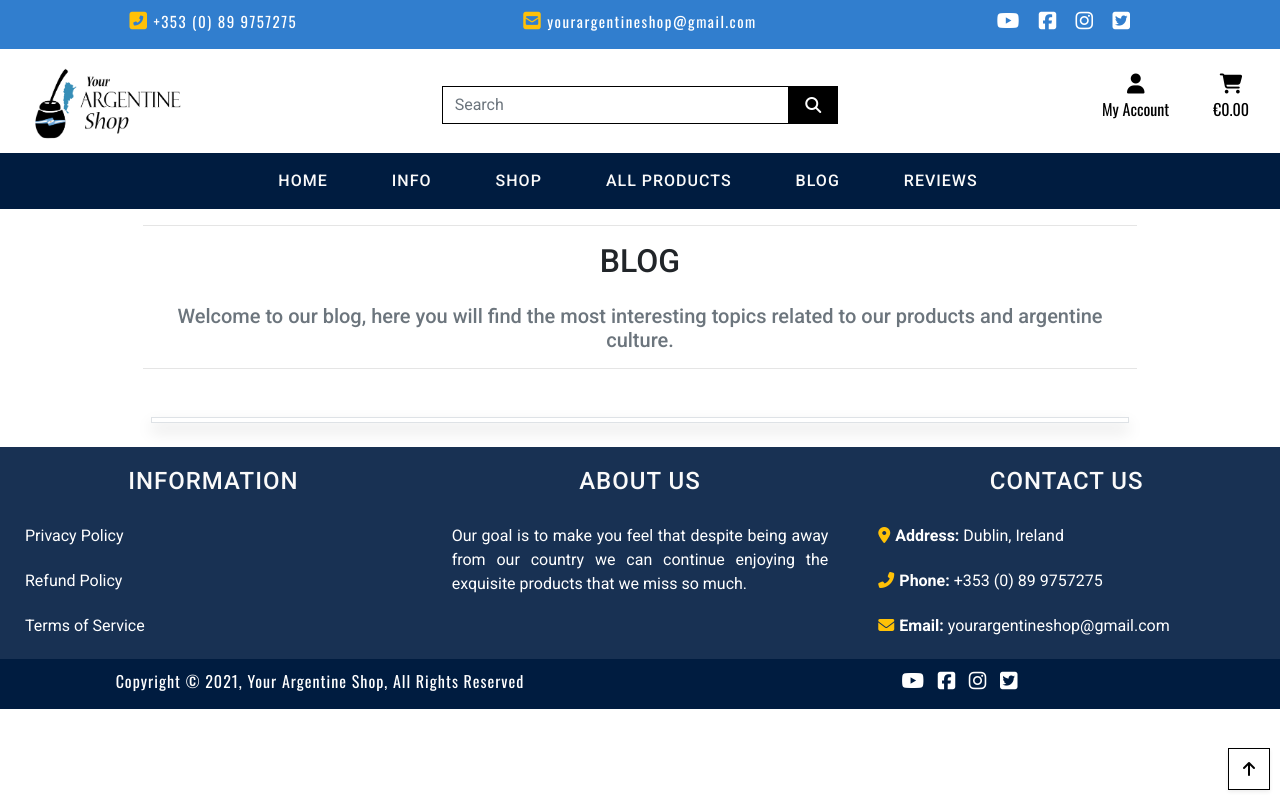
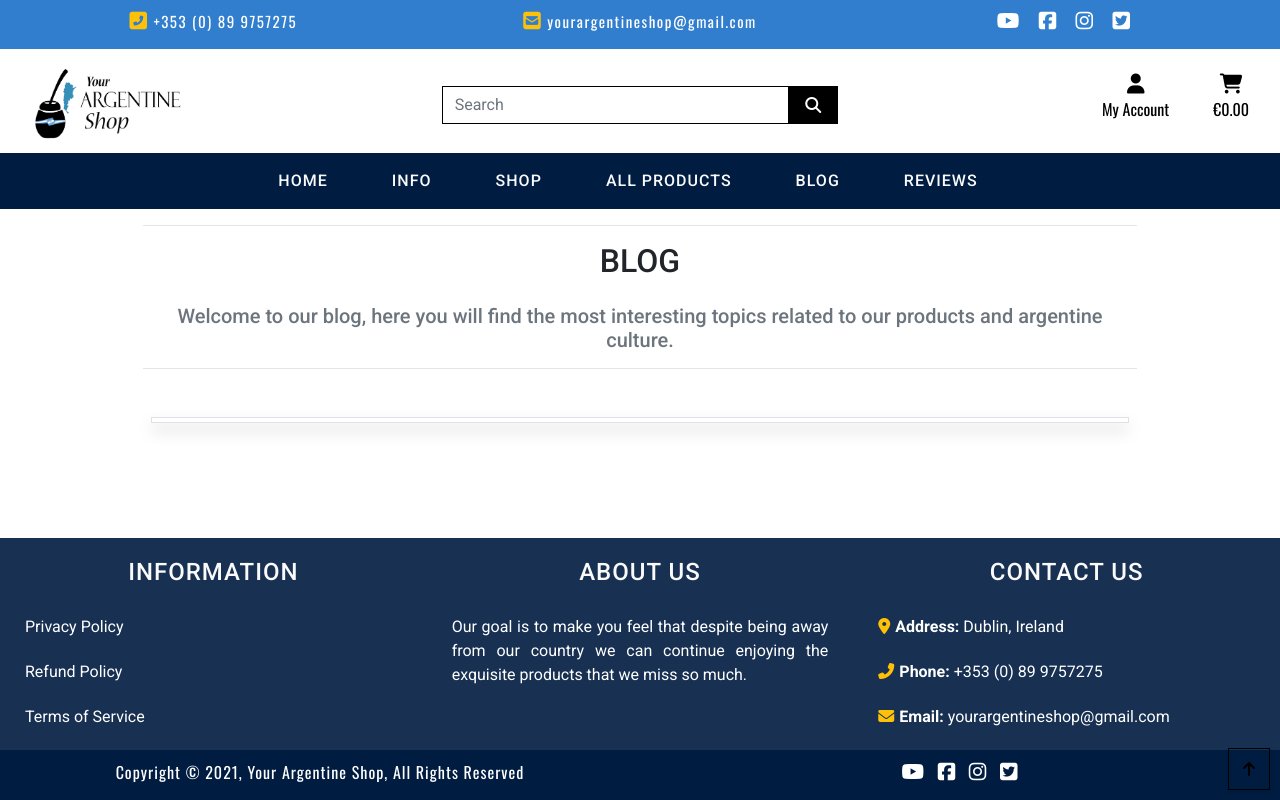
Before and after one commit to cotebarrientos/4th-milestone-project-your-argentine-shop, a Django app: page /blog/ in a window 1280 px wide. Run offline with Django 3.2, Linux system fonts and the light colour scheme; data that the repository does not hold is empty; some libraries are stand-ins or nearby versions.

Commit message:
Fix footer issue
I've corrected the problem with the footer position, since it didn't
adapt correctly to the amount of elements within each web page, and it
didn't stay at the bottom. For it I created a stinky footer, looking
to correct this issue.

```diff
--- a/home/templates/home/index.html
+++ b/home/templates/home/index.html
@@ -6,7 +6,7 @@
 <!-- carousel -->
 <section>
      <div id="carouselIndicators" class="carousel slide" data-ride="carousel">
-        <ol class="carousel-indicators">
+        <ol class="carousel-indicators d-none d-md-flex">
             <li data-target="#carouseIndicators" data-slide-to="0" class="active"></li>
             <li data-target="#carouselIndicators" data-slide-to="1"></li>
             <li data-target="#carouselIndicators" data-slide-to="2"></li>
--- a/static/css/base.css
+++ b/static/css/base.css
@@ -3,6 +3,13 @@ html {
   margin: 0;
   height: 100%;
   font-family: 'Roboto', sans-serif;
+  display: flex;
+  flex-direction: column;
+  min-height: 100vh;
+}
+
+main {
+    flex-grow: 1;
 }
 
 /* Header and Footer */
--- a/templates/base.html
+++ b/templates/base.html
@@ -168,8 +168,10 @@
         </div>
     {% endif %}
 
+    <main>
     {% block content %}
     {% endblock %}
+    </main>
 
     <footer>
       {% include 'includes/mobile-footer.html' %}
```
